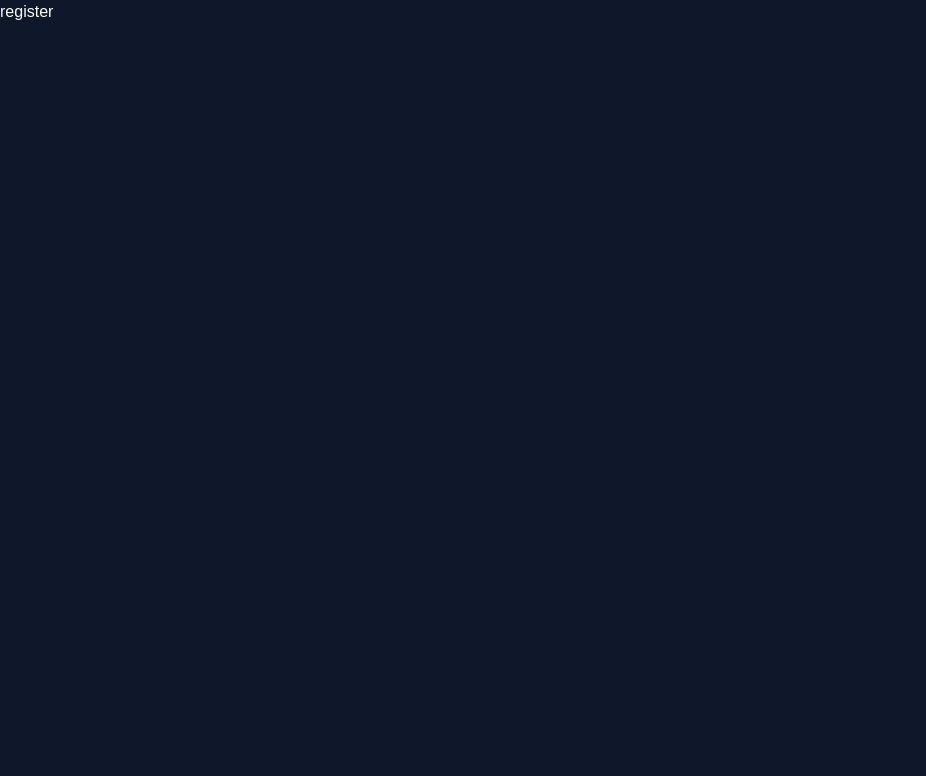
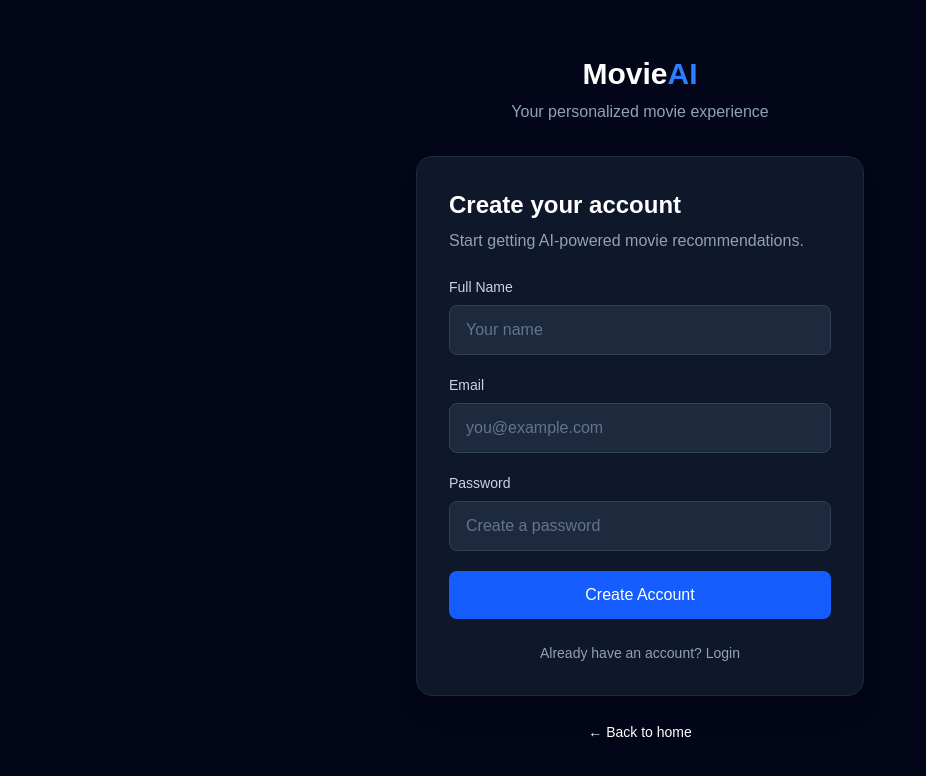
Before and after one commit to AYUSH12-byte/Movie_Recommendation_System, a React app in the folder frontend/: page /register in a window 1280 px wide. Shown: the top 776 px of the page, without its empty margins (0-926 px from the left). Built offline with nearby package versions, Linux system fonts and the light colour scheme; the HTML template or start-up script is replaced by a standard one.

Commit message:
feat: add Tailwind authentication pages and connect login registration to FastAPI

```diff
--- a/frontend/src/pages/Login.jsx
+++ b/frontend/src/pages/Login.jsx
@@ -1,6 +1,5 @@
 import { useState } from "react";
 import { Link, useNavigate } from "react-router-dom";
-
 import { useAuth } from "../context/AuthContext";
 
 function Login() {
@@ -15,142 +14,135 @@ function Login() {
   const [error, setError] = useState("");
   const [loading, setLoading] = useState(false);
 
-  const handleChange = (event) => {
+  const handleChange = (e) => {
     setFormData({
       ...formData,
-      [event.target.name]: event.target.value,
+      [e.target.name]: e.target.value,
     });
   };
 
-  const handleSubmit = async (event) => {
-    event.preventDefault();
+  const handleSubmit = async (e) => {
+    e.preventDefault();
 
     setError("");
     setLoading(true);
 
     try {
       await login(formData.email, formData.password);
-
       navigate("/recommendations");
     } catch (error) {
-      const message =
+      setError(
         error.response?.data?.detail ||
-        "Invalid email or password.";
-
-      setError(message);
+          "Invalid email or password."
+      );
     } finally {
       setLoading(false);
     }
   };
 
   return (
-    <div className="min-h-screen bg-slate-950 text-white">
-      <div className="flex min-h-screen items-center justify-center px-4 py-12">
+    <div className="min-h-screen bg-slate-950 text-white flex items-center justify-center px-4">
       <div className="w-full max-w-md">
+
         {/* Logo */}
-          <div className="mb-8 text-center">
-            <Link
-              to="/"
-              className="text-3xl font-bold text-blue-500"
-            >
-              MovieAI
+        <div className="text-center mb-8">
+          <Link to="/" className="inline-block">
+            <h1 className="text-3xl font-bold">
+              Movie<span className="text-blue-500">AI</span>
+            </h1>
           </Link>
 
-            <h1 className="mt-6 text-3xl font-bold">
-              Welcome Back
-            </h1>
-
-            <p className="mt-2 text-slate-400">
-              Sign in to get personalized movie recommendations.
+          <p className="text-slate-400 mt-2">
+            AI-powered movie recommendations
           </p>
         </div>
 
-          {/* Login Card */}
-          <div className="rounded-2xl border border-slate-800 bg-slate-900 p-8 shadow-xl">
+        {/* Card */}
+        <div className="bg-slate-900 border border-slate-800 rounded-2xl p-8 shadow-xl">
+
+          <h2 className="text-2xl font-bold mb-2">
+            Welcome back
+          </h2>
+
+          <p className="text-slate-400 mb-6">
+            Login to discover movies made for you.
+          </p>
+
           {error && (
             <div className="mb-5 rounded-lg border border-red-500/30 bg-red-500/10 px-4 py-3 text-sm text-red-400">
               {error}
             </div>
           )}
 
-            <form
-              onSubmit={handleSubmit}
-              className="space-y-5"
-            >
+          <form onSubmit={handleSubmit} className="space-y-5">
+
             {/* Email */}
             <div>
-                <label
-                  htmlFor="email"
-                  className="mb-2 block text-sm font-medium text-slate-300"
-                >
-                  Email Address
+              <label className="block text-sm font-medium text-slate-300 mb-2">
+                Email
               </label>
 
               <input
-                  id="email"
+                type="email"
                 name="email"
-                  type="email"
                 value={formData.email}
                 onChange={handleChange}
                 placeholder="you@example.com"
                 required
-                  className="w-full rounded-lg border border-slate-700 bg-slate-800 px-4 py-3 text-white outline-none transition placeholder:text-slate-500 focus:border-blue-500 focus:ring-2 focus:ring-blue-500/20"
+                className="w-full rounded-lg border border-slate-700 bg-slate-800 px-4 py-3 text-white placeholder-slate-500 outline-none transition focus:border-blue-500 focus:ring-2 focus:ring-blue-500/20"
               />
             </div>
 
             {/* Password */}
             <div>
-                <label
-                  htmlFor="password"
-                  className="mb-2 block text-sm font-medium text-slate-300"
-                >
+              <label className="block text-sm font-medium text-slate-300 mb-2">
                 Password
               </label>
 
               <input
-                  id="password"
+                type="password"
                 name="password"
-                  type="password"
                 value={formData.password}
                 onChange={handleChange}
-                  placeholder="Enter your password"
+                placeholder="••••••••"
                 required
-                  className="w-full rounded-lg border border-slate-700 bg-slate-800 px-4 py-3 text-white outline-none transition placeholder:text-slate-500 focus:border-blue-500 focus:ring-2 focus:ring-blue-500/20"
+                className="w-full rounded-lg border border-slate-700 bg-slate-800 px-4 py-3 text-white placeholder-slate-500 outline-none transition focus:border-blue-500 focus:ring-2 focus:ring-blue-500/20"
               />
             </div>
 
-              {/* Button */}
+            {/* Submit */}
             <button
               type="submit"
               disabled={loading}
-                className="w-full rounded-lg bg-blue-600 px-4 py-3 font-semibold text-white transition hover:bg-blue-500 disabled:cursor-not-allowed disabled:opacity-60"
+              className="w-full rounded-lg bg-blue-600 px-4 py-3 font-semibold transition hover:bg-blue-700 disabled:cursor-not-allowed disabled:opacity-60"
             >
-                {loading ? "Signing In..." : "Sign In"}
+              {loading ? "Logging in..." : "Login"}
             </button>
           </form>
 
           {/* Register */}
-            <div className="mt-6 text-center text-sm text-slate-400">
+          <p className="text-center text-sm text-slate-400 mt-6">
             Don't have an account?{" "}
             <Link
               to="/register"
-                className="font-semibold text-blue-500 hover:text-blue-400"
+              className="font-medium text-blue-400 hover:text-blue-300"
             >
-                Create Account
+              Create account
             </Link>
+          </p>
+
         </div>
 
-            {/* Home */}
-            <div className="mt-4 text-center">
+        {/* Back */}
+        <div className="text-center mt-6">
           <Link
             to="/"
             className="text-sm text-slate-500 hover:text-slate-300"
           >
-                ← Back to Home
+            ← Back to home
           </Link>
         </div>
-          </div>
-        </div>
+
       </div>
     </div>
   );
--- a/frontend/src/pages/Register.jsx
+++ b/frontend/src/pages/Register.jsx
@@ -1,5 +1,175 @@
-function register() {
-  return <div>register</div>;
+import { useState } from "react";
+import { Link, useNavigate } from "react-router-dom";
+import { useAuth } from "../context/AuthContext";
+
+function Register() {
+  const navigate = useNavigate();
+  const { register } = useAuth();
+
+  const [formData, setFormData] = useState({
+    name: "",
+    email: "",
+    password: "",
+  });
+
+  const [error, setError] = useState("");
+  const [loading, setLoading] = useState(false);
+
+  const handleChange = (e) => {
+    setFormData({
+      ...formData,
+      [e.target.name]: e.target.value,
+    });
+  };
+
+  const handleSubmit = async (e) => {
+    e.preventDefault();
+
+    setError("");
+    setLoading(true);
+
+    try {
+      await register(
+        formData.name,
+        formData.email,
+        formData.password
+      );
+
+      navigate("/recommendations");
+    } catch (error) {
+      setError(
+        error.response?.data?.detail ||
+          "Registration failed. Please try again."
+      );
+    } finally {
+      setLoading(false);
+    }
+  };
+
+  return (
+    <div className="min-h-screen bg-slate-950 text-white flex items-center justify-center px-4 py-10">
+      <div className="w-full max-w-md">
+
+        {/* Logo */}
+        <div className="text-center mb-8">
+          <Link to="/" className="inline-block">
+            <h1 className="text-3xl font-bold">
+              Movie<span className="text-blue-500">AI</span>
+            </h1>
+          </Link>
+
+          <p className="text-slate-400 mt-2">
+            Your personalized movie experience
+          </p>
+        </div>
+
+        {/* Card */}
+        <div className="bg-slate-900 border border-slate-800 rounded-2xl p-8 shadow-xl">
+
+          <h2 className="text-2xl font-bold mb-2">
+            Create your account
+          </h2>
+
+          <p className="text-slate-400 mb-6">
+            Start getting AI-powered movie recommendations.
+          </p>
+
+          {error && (
+            <div className="mb-5 rounded-lg border border-red-500/30 bg-red-500/10 px-4 py-3 text-sm text-red-400">
+              {error}
+            </div>
+          )}
+
+          <form onSubmit={handleSubmit} className="space-y-5">
+
+            {/* Name */}
+            <div>
+              <label className="block text-sm font-medium text-slate-300 mb-2">
+                Full Name
+              </label>
+
+              <input
+                type="text"
+                name="name"
+                value={formData.name}
+                onChange={handleChange}
+                placeholder="Your name"
+                required
+                className="w-full rounded-lg border border-slate-700 bg-slate-800 px-4 py-3 text-white placeholder-slate-500 outline-none transition focus:border-blue-500 focus:ring-2 focus:ring-blue-500/20"
+              />
+            </div>
+
+            {/* Email */}
+            <div>
+              <label className="block text-sm font-medium text-slate-300 mb-2">
+                Email
+              </label>
+
+              <input
+                type="email"
+                name="email"
+                value={formData.email}
+                onChange={handleChange}
+                placeholder="you@example.com"
+                required
+                className="w-full rounded-lg border border-slate-700 bg-slate-800 px-4 py-3 text-white placeholder-slate-500 outline-none transition focus:border-blue-500 focus:ring-2 focus:ring-blue-500/20"
+              />
+            </div>
+
+            {/* Password */}
+            <div>
+              <label className="block text-sm font-medium text-slate-300 mb-2">
+                Password
+              </label>
+
+              <input
+                type="password"
+                name="password"
+                value={formData.password}
+                onChange={handleChange}
+                placeholder="Create a password"
+                required
+                minLength={6}
+                className="w-full rounded-lg border border-slate-700 bg-slate-800 px-4 py-3 text-white placeholder-slate-500 outline-none transition focus:border-blue-500 focus:ring-2 focus:ring-blue-500/20"
+              />
+            </div>
+
+            {/* Submit */}
+            <button
+              type="submit"
+              disabled={loading}
+              className="w-full rounded-lg bg-blue-600 px-4 py-3 font-semibold transition hover:bg-blue-700 disabled:cursor-not-allowed disabled:opacity-60"
+            >
+              {loading ? "Creating account..." : "Create Account"}
+            </button>
+          </form>
+
+          {/* Login */}
+          <p className="text-center text-sm text-slate-400 mt-6">
+            Already have an account?{" "}
+            <Link
+              to="/login"
+              className="font-medium text-blue-400 hover:text-blue-300"
+            >
+              Login
+            </Link>
+          </p>
+
+        </div>
+
+        {/* Back */}
+        <div className="text-center mt-6">
+          <Link
+            to="/"
+            className="text-sm text-slate-500 hover:text-slate-300"
+          >
+            ← Back to home
+          </Link>
+        </div>
+
+      </div>
+    </div>
+  );
 }
 
-export default register;
+export default Register;
```
Lines whose indentation alone changed are shown as unchanged.
